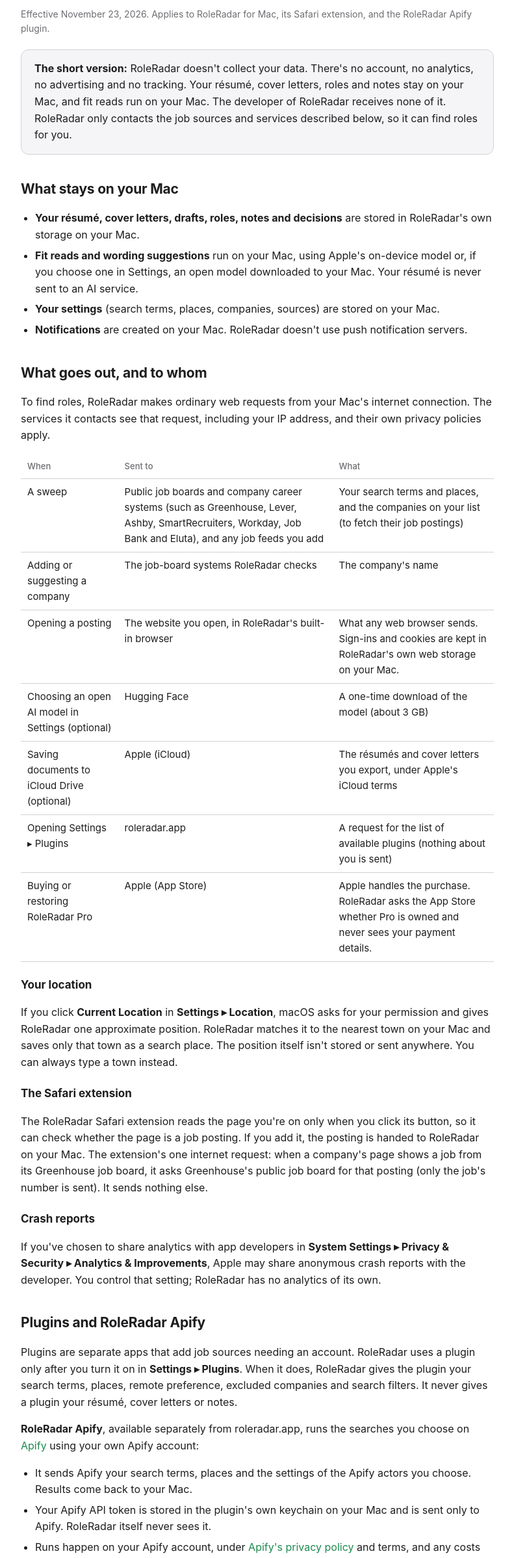
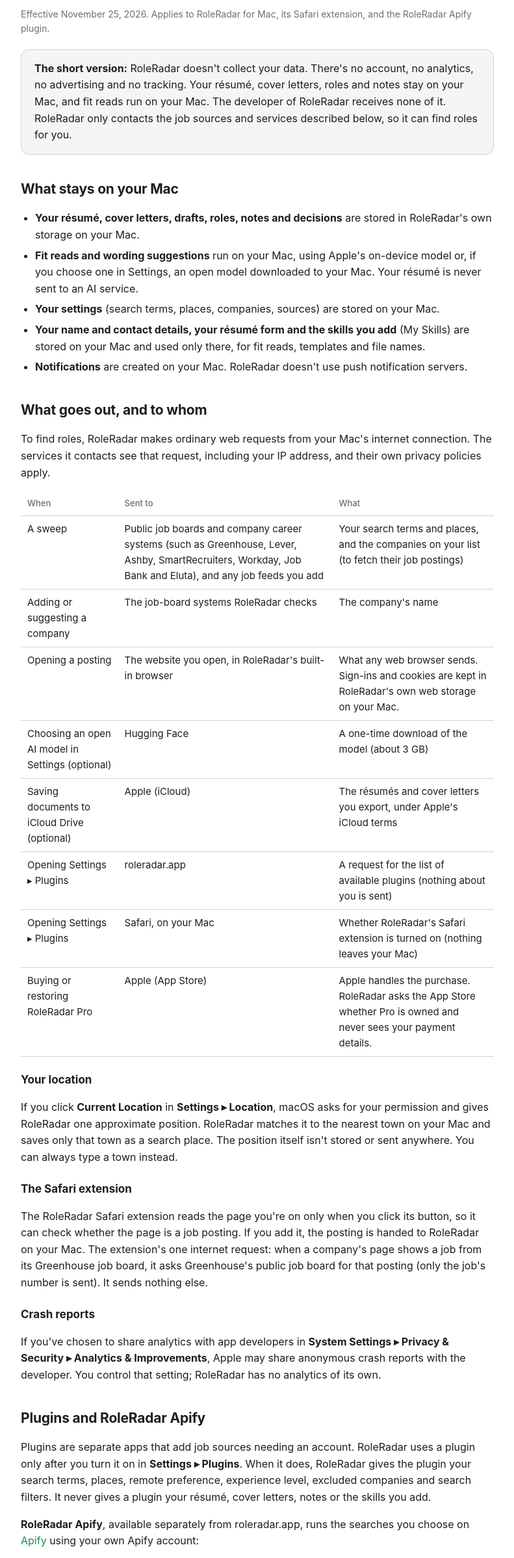
Before and after one commit to christhefarmer/roleradar-site, a plain HTML site: page privacy.html in a window 1280 px wide. Shown: the part 142-2539 px from the top of the page at 65% size, without its empty margins (244-1035 px from the left). Drawn offline with Linux system fonts and the light colour scheme.

Commit message:
Privacy, support and home page: My Skills and contact details stay on the Mac, what plugins and Apify receive, Safari extension status, ATS templates
Co-Authored-By: Claude Opus 5.5 <noreply@anthropic.com>

```diff
--- a/privacy.html
+++ b/privacy.html
@@ -15,7 +15,7 @@
 </header>
 <main>
 <h1>Privacy Policy</h1>
-<p class="meta">Effective November 23, 2026. Applies to RoleRadar for Mac, its Safari extension, and the RoleRadar Apify plugin.</p>
+<p class="meta">Effective November 25, 2026. Applies to RoleRadar for Mac, its Safari extension, and the RoleRadar Apify plugin.</p>
 
 <div class="panel">
 <p><b>The short version:</b> RoleRadar doesn't collect your data. There's no account, no analytics, no advertising and no tracking.
@@ -29,6 +29,8 @@ it. RoleRadar only contacts the job sources and services described below, so it
 <li><b>Fit reads and wording suggestions</b> run on your Mac, using Apple's on-device model or, if you choose one in Settings, an open
 model downloaded to your Mac. Your résumé is never sent to an AI service.</li>
 <li><b>Your settings</b> (search terms, places, companies, sources) are stored on your Mac.</li>
+<li><b>Your name and contact details, your résumé form and the skills you add</b> (My Skills) are stored on your Mac and used
+only there, for fit reads, templates and file names.</li>
 <li><b>Notifications</b> are created on your Mac. RoleRadar doesn't use push notification servers.</li>
 </ul>
 
@@ -47,6 +49,7 @@ including your IP address, and their own privacy policies apply.</p>
 <tr><td>Choosing an open AI model in Settings (optional)</td><td>Hugging Face</td><td>A one-time download of the model (about 3 GB)</td></tr>
 <tr><td>Saving documents to iCloud Drive (optional)</td><td>Apple (iCloud)</td><td>The résumés and cover letters you export, under Apple's iCloud terms</td></tr>
 <tr><td>Opening Settings ▸ Plugins</td><td>roleradar.app</td><td>A request for the list of available plugins (nothing about you is sent)</td></tr>
+<tr><td>Opening Settings ▸ Plugins</td><td>Safari, on your Mac</td><td>Whether RoleRadar's Safari extension is turned on (nothing leaves your Mac)</td></tr>
 <tr><td>Buying or restoring RoleRadar Pro</td><td>Apple (App Store)</td>
     <td>Apple handles the purchase. RoleRadar asks the App Store whether Pro is owned and never sees your payment details.</td></tr>
 </table>
@@ -67,12 +70,13 @@ Apple may share anonymous crash reports with the developer. You control that set
 
 <h2>Plugins and RoleRadar Apify</h2>
 <p>Plugins are separate apps that add job sources needing an account. RoleRadar uses a plugin only after you turn it on in
-<b>Settings ▸ Plugins</b>. When it does, RoleRadar gives the plugin your search terms, places, remote preference, excluded companies and
-search filters. It never gives a plugin your résumé, cover letters or notes.</p>
+<b>Settings ▸ Plugins</b>. When it does, RoleRadar gives the plugin your search terms, places, remote preference, experience level,
+excluded companies and search filters. It never gives a plugin your résumé, cover letters, notes or the skills you add.</p>
 <p><b>RoleRadar Apify</b>, available separately from roleradar.app, runs the searches you choose on
 <a href="https://apify.com">Apify</a> using your own Apify account:</p>
 <ul>
-<li>It sends Apify your search terms, places and the settings of the Apify actors you choose. Results come back to your Mac.</li>
+<li>It sends Apify your search terms, places, the settings of the Apify actors you choose (for LinkedIn, also any title words you
+choose to skip), and your experience level when you choose to skip junior titles. Results come back to your Mac.</li>
 <li>Your Apify API token is stored in the plugin's own keychain on your Mac and is sent only to Apify. RoleRadar itself never sees it.</li>
 <li>Runs happen on your Apify account, under <a href="https://apify.com/privacy-policy">Apify's privacy policy</a> and terms, and
 any costs are charged by Apify to that account. You're responsible for using the actors you choose in line with the terms of the sites they search.</li>
```
Also changed, not shown: index.html (+1 -1 lines), support.html (+5 -0 lines).
